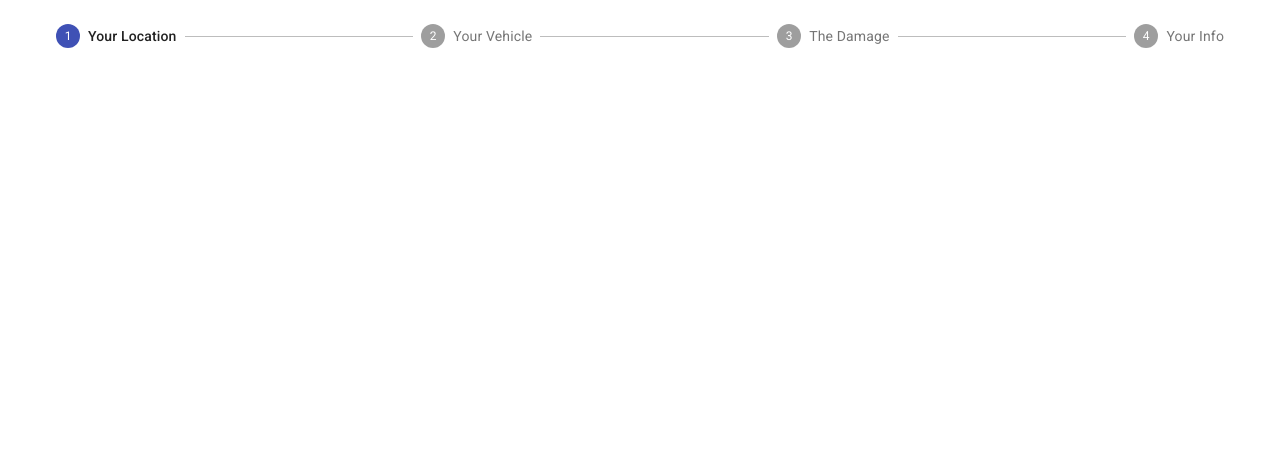
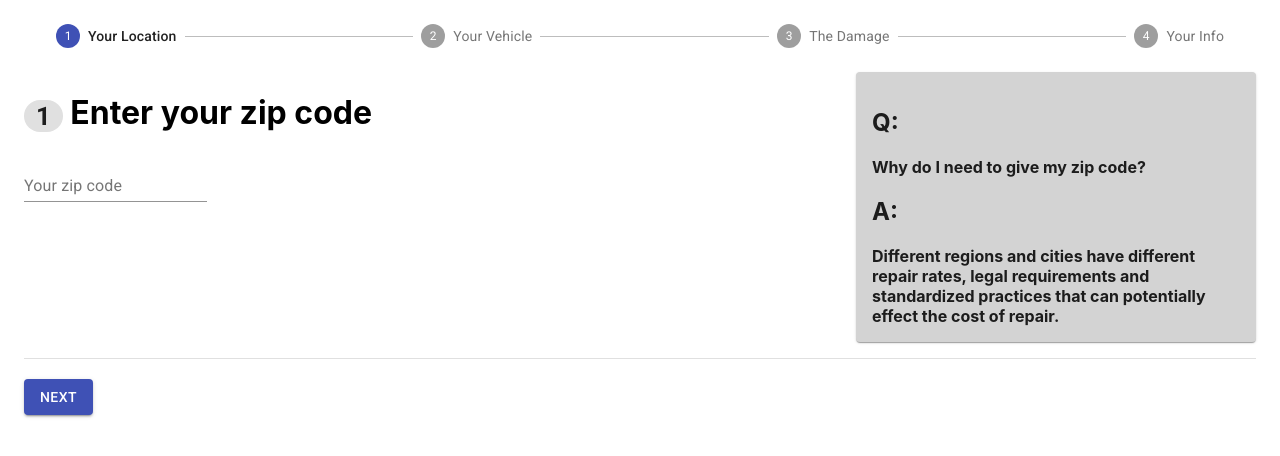
Before and after one commit to ar-m-an/damage-estimator, a React (Create React App) app: page / in a window 1280 px wide. Shown: the top 456 px of the page. Built offline with nearby package versions, Linux system fonts and the light colour scheme.

Commit message:
Add location form

```diff
--- a/src/App.js
+++ b/src/App.js
@@ -1,21 +1,83 @@
-import logo from './logo.svg';
-import './App.css';
 import React, { Component} from "react";
 import Steps from './components/Steps';
-import {Container} from "@material-ui/core";
+import {Button, Chip, Container, Divider, Grid, Paper, TextField} from "@material-ui/core";
+
 
 class App extends Component {
   constructor (props) {
     super(props);
 
     this.state = {_activeStep: 0}
+    this.incrementStep = this.incrementStep.bind(this);
+  }
+
+  incrementStep() {
+    const { _activeStep } = this.state;
+    this.setState({_activeStep: _activeStep + 1});
   }
 
   render() {
+    const { _activeStep } = this.state;
+
     return (
-        <Container>
-          <Steps _activeStep={0}/>
-        </Container>
+      <Container>
+        <Steps _activeStep={_activeStep}/>
+
+        { this._renderStepForm(_activeStep) }
+
+      </Container>
+    );
+  }
+
+  _renderNextButton() {
+    return (
+        <Button variant="contained" color="primary" onClick={this.incrementStep}>Next</Button>
+    );
+  }
+  _renderStepForm(step) {
+    switch (step) {
+      case 0:
+        return this._renderStep0Form();
+      case 1:
+        return this._renderNextButton();
+      case 2:
+        return this._renderNextButton()
+      case 3:
+        return this._renderNextButton;
+      default:
+        return null;
+    }
+  }
+
+  _renderStep0Form() {
+
+    return (
+      <div style={{ width: '100%' }}>
+        <Grid container spacing={2} >
+          <Grid item sm={12} md={8}>
+            <h1> <Chip label="1" style={{fontSize: '.8em'}}/> Enter your zip code </h1>
+            <TextField label="Your zip code" />
+          </Grid>
+          <Grid item sm={12} md={4}>
+            <Paper style={{ background: 'lightGrey', padding: '1em 1em'}}>
+              <h2>Q:</h2>
+              <b>Why do I need to give my zip code?</b>
+              <h2>A:</h2>
+              <b>
+                Different regions and cities have different repair rates, legal
+                requirements and standardized practices that can potentially effect
+                the cost of repair.
+              </b>
+            </Paper>
+          </Grid>
+          <Grid item sm={12}>
+            <Divider />
+            <br/>
+            {this._renderNextButton()}
+          </Grid>
+        </Grid>
+
+      </div>
     );
   }
 }
```
